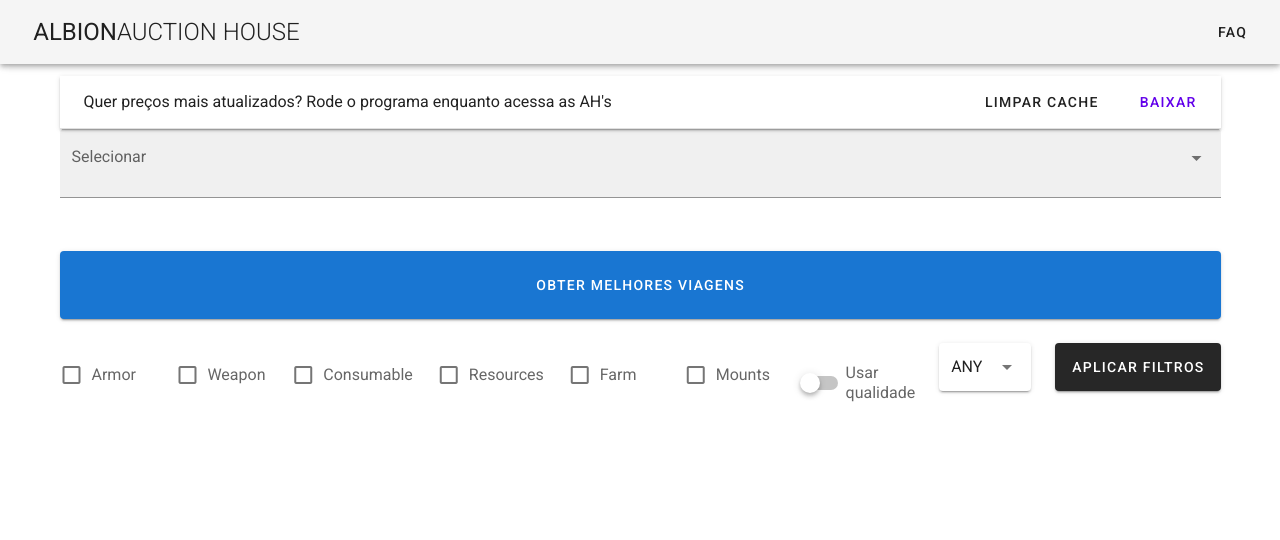
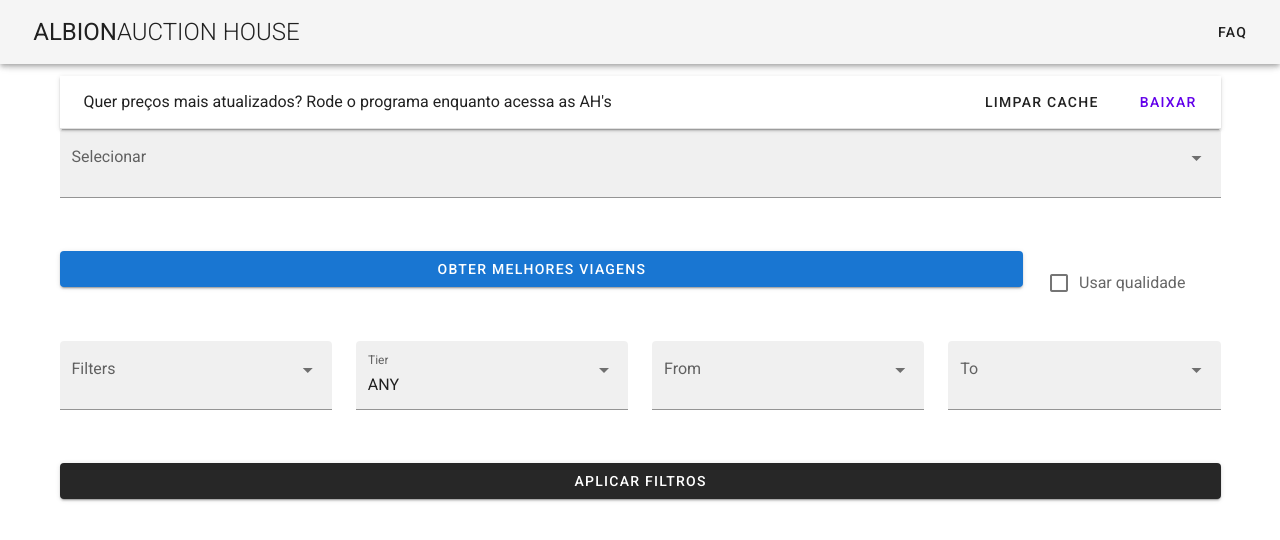
Before and after one commit to pedroivorbgrodrigues/albion-market, a Vue app: page / in a window 1280 px wide. Shown: the top 540 px of the page. Built offline with nearby package versions, Linux system fonts and the light colour scheme.

Commit message:
started developing the from and to cities

```diff
--- a/src/views/Home.vue
+++ b/src/views/Home.vue
@@ -60,46 +60,40 @@
       </v-col>
     </v-row>
     <v-row>
-      <v-col cols="12" v-if="selected.length > 0">
-        <v-btn block min-height="68" @click="getPrices" dark>Obter viagens para os selecionados</v-btn>
+      <v-col cols="10" v-if="selected.length > 0">
+        <v-btn block @click="getPrices" dark>Obter viagens para os selecionados</v-btn>
       </v-col>
-      <v-col cols="12" v-if="selected.length == 0">
-        <v-btn
-          block
-          min-height="68"
-          color="primary"
-          @click="getBestPrices"
-          dark
-        >Obter melhores viagens</v-btn>
+      <v-col cols="10" v-if="selected.length == 0">
+        <v-btn block color="primary" @click="getBestPrices" dark>Obter melhores viagens</v-btn>
+      </v-col>
+      <v-col>
+        <v-checkbox v-model="useQuality" label="Usar qualidade"></v-checkbox>
       </v-col>
     </v-row>
     <v-row>
       <v-col>
-        <v-checkbox v-model="categories" label="Armor" value="ARMOR"></v-checkbox>
+        <v-select
+          v-model="categories"
+          :items="availableCategories"
+          filled
+          chips
+          label="Filters"
+          multiple
+        ></v-select>
       </v-col>
       <v-col>
-        <v-checkbox v-model="categories" label="Weapon" value="WEAPON"></v-checkbox>
+        <v-select filled height="68" v-model="selectedTier" :items="tiers" label="Tier"></v-select>
       </v-col>
       <v-col>
-        <v-checkbox v-model="categories" label="Consumable" value="CONSUMABLE"></v-checkbox>
+        <v-select filled height="68" v-model="fromCity" item :items="getFromCities()" label="From"></v-select>
       </v-col>
       <v-col>
-        <v-checkbox v-model="categories" label="Resources" value="RESOURCES"></v-checkbox>
+        <v-select filled height="68" v-model="toCity" :items="getToCities()" label="To"></v-select>
       </v-col>
-      <v-col>
-        <v-checkbox v-model="categories" label="Farm" value="FARM"></v-checkbox>
-      </v-col>
-      <v-col>
-        <v-checkbox v-model="categories" label="Mounts" value="MOUNTS"></v-checkbox>
-      </v-col>
-      <v-col>
-        <v-switch v-model="useQuality" label="Usar qualidade"></v-switch>
-      </v-col>
-      <v-col>
-        <v-select v-model="selectedTier" :items="tiers" label="Tier" solo></v-select>
-      </v-col>
-      <v-col>
-        <v-btn block min-height="48" @click="applyFilter" dark>Aplicar filtros</v-btn>
+    </v-row>
+    <v-row>
+      <v-col cols="12">
+        <v-btn block @click="applyFilter" dark>Aplicar filtros</v-btn>
       </v-col>
     </v-row>
     <v-row>
@@ -111,8 +105,17 @@
                 <v-img :src="icon(item.id)"></v-img>
               </v-list-item-avatar>
               <v-list-item-content>
-                <v-list-item-title class="headline mb-2 wrap" :class="qualityClass(item)" v-text="item.nome"></v-list-item-title>
-                <v-list-item-subtitle v-if="useQuality" v-text="item.qualityName" class="subtitle-2" :class="qualityClass(item)"></v-list-item-subtitle>
+                <v-list-item-title
+                  class="headline mb-2 wrap"
+                  :class="qualityClass(item)"
+                  v-text="item.nome"
+                ></v-list-item-title>
+                <v-list-item-subtitle
+                  v-if="useQuality"
+                  v-text="item.qualityName"
+                  class="subtitle-2"
+                  :class="qualityClass(item)"
+                ></v-list-item-subtitle>
               </v-list-item-content>
             </v-list-item>
           </v-list>
@@ -165,19 +168,19 @@
   white-space: pre-wrap;
 }
 .qual0 {
-  color: rgb(131, 134, 132)!important;
+  color: rgb(131, 134, 132) !important;
 }
 .qual1 {
-  color: rgb(106, 143, 181)!important;
+  color: rgb(106, 143, 181) !important;
 }
 .qual2 {
-  color: rgb(188, 146, 101)!important;
+  color: rgb(188, 146, 101) !important;
 }
 .qual3 {
-  color: rgb(169, 180, 204)!important;
+  color: rgb(169, 180, 204) !important;
 }
 .qual4 {
-  color: rgb(255, 170, 44)!important;
+  color: rgb(255, 170, 44) !important;
 }
 </style>
 <script>
@@ -213,6 +216,14 @@
         Thetford: 'purple',
         Martlock: 'blue'
       },
+      availableCategories: [
+        'ARMOR',
+        'WEAPON',
+        'CONSUMABLE',
+        'RESOURCES',
+        'FARM',
+        'MOUNTS'
+      ],
       period: 1,
       page: 1,
       perPage: 9,
@@ -221,7 +232,9 @@
       tiers: ['ANY', 'T2', 'T3', 'T4', 'T5', 'T6', 'T7', 'T8'],
       selectedTier: 'ANY',
       useQuality: false,
-      categories: []
+      categories: [],
+      fromCity: 'ANY',
+      toCity: 'ANY'
     }
   },
   watch: {
@@ -241,6 +254,18 @@
     qualityClass (item) {
       const quality = item.quality || 0
       return `qual${quality}`
+    },
+    getFromCities () {
+      if (this.toCity === 'ANY') {
+        return Object.keys(this.cityColors)
+      }
+      return Object.keys(this.cityColors).filter(key => key !== this.toCity)
+    },
+    getToCities () {
+      if (this.fromCity === 'ANY') {
+        return Object.keys(this.cityColors)
+      }
+      return Object.keys(this.cityColors).filter(key => key !== this.fromCity)
     },
     gradient (from, to) {
       const fromColor = this.cityColor(from)
@@ -277,18 +302,26 @@
     },
     getBestPrices () {
       this.loading = true
-      filteredByPage(this.categories, this.selectedTier, this.period, this.useQuality, this.page)
-        .then(result => {
-          this.pageCount = result.pageCount
-          this.results = result.pageItems
-          this.loading = false
-        })
+      filteredByPage(
+        this.categories,
+        this.selectedTier,
+        this.period,
+        this.useQuality,
+        this.page
+      ).then(result => {
+        this.pageCount = result.pageCount
+        this.results = result.pageItems
+        this.loading = false
+      })
     },
     applyFilter () {
       this.loading = true
-      applyFilters(this.period, this.categories, this.selectedTier, this.useQuality).then(
-        this.getBestPrices
-      )
+      applyFilters(
+        this.period,
+        this.categories,
+        this.selectedTier,
+        this.useQuality
+      ).then(this.getBestPrices)
     },
     clearCache () {
       localStorage.clear()
```
